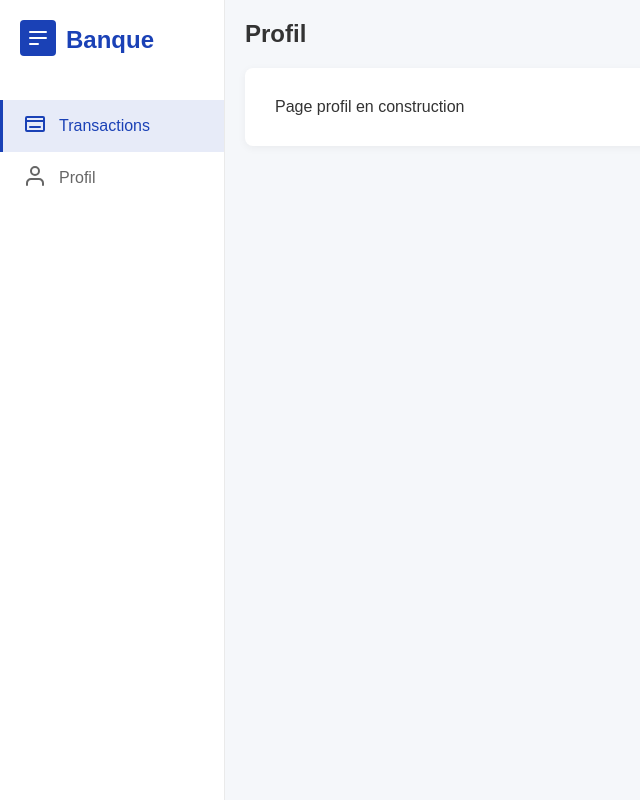
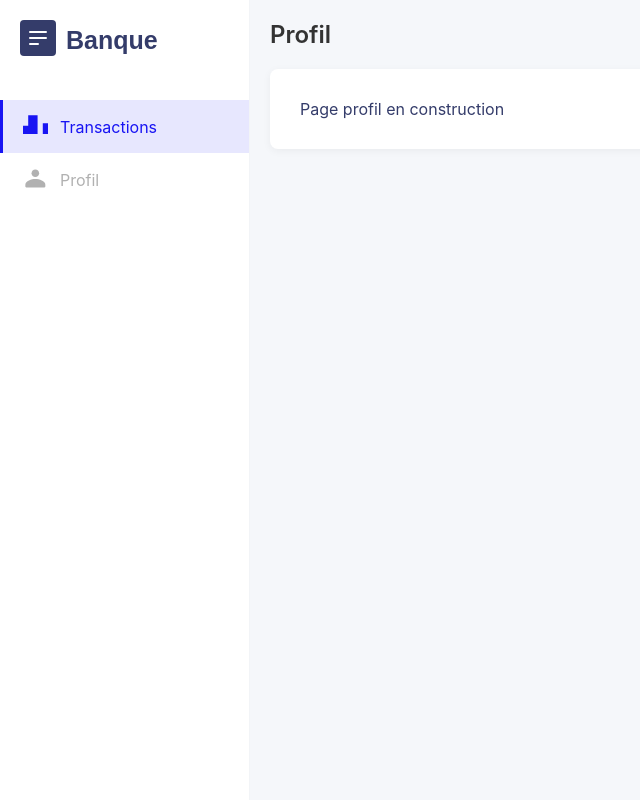
Before and after one commit to Florine2576/bank-devoxx, a Vue app: page /profil in a window 1280 px wide. Shown: the whole page, without its empty margins (0-640 px from the left). Built offline with nearby package versions, Linux system fonts and the light colour scheme; the HTML template or start-up script is replaced by a standard one.

Commit message:
Add Style

```diff
--- a/src/App.css
+++ b/src/App.css
@@ -1,6 +1,15 @@
 :root {
-  --positive-amount: #4caf50;
-  --negative-amount: #f44336;
+  --positive-amount: #16DBAA;
+  --negative-amount: #FE5C73;
+  --primary-blue: #1814F3;
+  --dark-blue-text: #343C6A;
+  --light-gray-bg: #F5F7FA;
+  --table-header-text: #718EBF;
+  --table-content-text: #232323;
+  --table-row-separator: #F2F4F7;
+  --card-border-radius: 25px;
+  --blue-gradient: linear-gradient(to bottom, #4C49ED, #0A06F4);
+  --green-gradient: linear-gradient(to bottom, #41D4A8, #128980);
 }
 
 * {
@@ -10,9 +19,9 @@
 }
 
 body {
-  font-family: Arial, sans-serif;
-  background-color: #f5f7fa;
-  color: #333;
+  font-family: 'Inter', Arial, sans-serif;
+  background-color: var(--light-gray-bg);
+  color: var(--dark-blue-text);
 }
 
 .app {
@@ -24,4 +33,5 @@ body {
   flex: 1;
   padding: 0;
   overflow-y: auto;
+  margin-left: 250px;
 }
--- a/src/navigation/infrastructure/primary/NavbarComponent/NavbarComponent.css
+++ b/src/navigation/infrastructure/primary/NavbarComponent/NavbarComponent.css
@@ -1,11 +1,14 @@
 .navbar {
   display: flex;
   flex-direction: column;
-  width: 225px;
+  width: 250px;
   height: 100vh;
   background-color: #fff;
-  border-right: 1px solid #eaeaea;
+  border-right: 1px solid var(--table-row-separator);
   padding: 20px 0;
+  position: fixed;
+  left: 0;
+  top: 0;
 }
 
 .navbar-logo {
@@ -20,9 +23,10 @@
 }
 
 .logo-text {
-  font-size: 24px;
-  font-weight: 600;
-  color: #1A41B6;
+  font-size: 25px;
+  font-weight: 700;
+  font-family: 'Montserrat Alternates', sans-serif;
+  color: var(--dark-blue-text);
 }
 
 .navbar-menu {
@@ -36,20 +40,20 @@
   align-items: center;
   padding: 12px 20px;
   cursor: pointer;
-  color: #666;
+  color: #B1B1B1;
   transition: background-color 0.2s, color 0.2s;
   border-left: 3px solid transparent;
 }
 
 .navbar-item:hover {
-  background-color: rgba(26, 65, 182, 0.05);
-  color: #1A41B6;
+  background-color: rgba(24, 20, 243, 0.05);
+  color: var(--primary-blue);
 }
 
 .navbar-item.active {
-  background-color: rgba(26, 65, 182, 0.1);
-  color: #1A41B6;
-  border-left: 3px solid #1A41B6;
+  background-color: rgba(24, 20, 243, 0.1);
+  color: var(--primary-blue);
+  border-left: 3px solid var(--primary-blue);
 }
 
 .navbar-icon {
@@ -57,7 +61,7 @@
 }
 
 .navbar-item:first-child {
-  color: #1A41B6;
-  background-color: rgba(26, 65, 182, 0.1);
-  border-left: 3px solid #1A41B6;
+  color: var(--primary-blue);
+  background-color: rgba(24, 20, 243, 0.1);
+  border-left: 3px solid var(--primary-blue);
 }
--- a/src/navigation/infrastructure/primary/NavbarComponent/NavbarComponent.html
+++ b/src/navigation/infrastructure/primary/NavbarComponent/NavbarComponent.html
@@ -2,7 +2,7 @@
   <div class="navbar-logo">
     <div class="logo-icon">
       <svg width="36" height="36" viewBox="0 0 36 36" fill="none" xmlns="http://www.w3.org/2000/svg">
-        <rect width="36" height="36" rx="4" fill="#1A41B6"/>
+        <rect width="36" height="36" rx="4" fill="#343C6A"/>
         <path d="M10 12H26M10 18H26M10 24H18" stroke="white" stroke-width="2" stroke-linecap="round"/>
       </svg>
     </div>
@@ -11,16 +11,17 @@
   <ul class="navbar-menu">
     <li class="navbar-item" data-selector="nav-item-transaction" @click="navigateTo('/')">
       <div class="navbar-icon">
-        <svg width="24" height="24" viewBox="0 0 24 24" fill="none" xmlns="http://www.w3.org/2000/svg">
-          <path d="M3 9H21M7 15H17M4 5H20C20.5523 5 21 5.44772 21 6V18C21 18.5523 20.5523 19 20 19H4C3.44772 19 3 18.5523 3 18V6C3 5.44772 3.44772 5 4 5Z" stroke="currentColor" stroke-width="2" stroke-linecap="round"/>
+        <svg width="25" height="25" viewBox="0 0 25 25" fill="none" xmlns="http://www.w3.org/2000/svg">
+          <path d="M5.21 22.01H14.58V3.13H5.21V22.01ZM5.21 22.01H0V13.83H5.21V22.01ZM19.79 11.17H25V22.01H19.79V11.17Z" fill="currentColor"/>
         </svg>
       </div>
       <span>Transactions</span>
     </li>
     <li class="navbar-item" data-selector="nav-item-profil" @click="navigateTo('/profil')">
       <div class="navbar-icon">
-        <svg width="24" height="24" viewBox="0 0 24 24" fill="none" xmlns="http://www.w3.org/2000/svg">
-          <path d="M20 21V19C20 17.9391 19.5786 16.9217 18.8284 16.1716C18.0783 15.4214 17.0609 15 16 15H8C6.93913 15 5.92172 15.4214 5.17157 16.1716C4.42143 16.9217 4 17.9391 4 19V21M16 7C16 9.20914 14.2091 11 12 11C9.79086 11 8 9.20914 8 7C8 4.79086 9.79086 3 12 3C14.2091 3 16 4.79086 16 7Z" stroke="currentColor" stroke-width="2" stroke-linecap="round" stroke-linejoin="round"/>
+        <svg width="25" height="25" viewBox="0 0 25 25" fill="none" xmlns="http://www.w3.org/2000/svg">
+          <path d="M12.34 12.04C14.44 12.04 16.14 10.34 16.14 8.24C16.14 6.14 14.44 4.44 12.34 4.44C10.24 4.44 8.54 6.14 8.54 8.24C8.54 10.34 10.24 12.04 12.34 12.04Z" fill="currentColor"/>
+          <path d="M12.34 13.96C8.54 13.96 2.34 15.86 2.34 19.66V21.58C2.34 22.06 2.74 22.46 3.22 22.46H21.46C21.94 22.46 22.34 22.06 22.34 21.58V19.66C22.34 15.86 16.14 13.96 12.34 13.96Z" fill="currentColor"/>
         </svg>
       </div>
       <span>Profil</span>
--- a/src/transactions/infrastructure/primary/AccountsComponent/AccountsComponent.css
+++ b/src/transactions/infrastructure/primary/AccountsComponent/AccountsComponent.css
@@ -1,56 +1,67 @@
 .accounts-section {
-  margin-bottom: 30px;
+  margin-bottom: 50px;
 }
 
 .section-title {
-  font-size: 20px;
+  font-size: 22px;
   font-weight: 600;
-  color: #333;
-  margin-bottom: 20px;
+  color: var(--dark-blue-text);
+  margin-bottom: 25px;
+  font-family: 'Inter', sans-serif;
 }
 
 .accounts-container {
   display: flex;
-  gap: 20px;
+  gap: 40px;
 }
 
 .account-card {
   flex: 1;
-  border-radius: 12px;
+  border-radius: var(--card-border-radius);
   overflow: hidden;
-  box-shadow: 0 4px 12px rgba(0, 0, 0, 0.05);
+  box-shadow: 0 4px 12px rgba(0, 0, 0, 0.1);
+  height: 225px;
+  position: relative;
 }
 
 .account-card.checking {
-  background: linear-gradient(to bottom, #4a5af8, #3f51b5);
+  background: var(--blue-gradient);
 }
 
 .account-card.saving {
-  background: linear-gradient(to bottom, #26c6da, #00acc1);
+  background: var(--green-gradient);
 }
 
 .account-header {
   padding: 20px;
   color: white;
-  font-weight: 600;
-  font-size: 18px;
+  font-weight: 400;
+  font-size: 20px;
+  text-align: center;
+  font-family: 'Lato', sans-serif;
 }
 
 .account-content {
-  background-color: rgba(255, 255, 255, 0.1);
   padding: 20px;
   color: white;
   text-align: center;
+  position: absolute;
+  width: 100%;
+  top: 50%;
+  transform: translateY(-25%);
 }
 
 .account-label {
-  font-size: 16px;
+  font-size: 24px;
   margin-bottom: 10px;
+  font-family: 'Lato', sans-serif;
+  font-weight: 400;
 }
 
 .account-amount {
-  font-size: 28px;
-  font-weight: 700;
+  font-size: 36px;
+  font-weight: 400;
+  font-family: 'Lato', sans-serif;
 }
 
 .accounts-loading, .accounts-error {
--- a/src/transactions/infrastructure/primary/TransactionsPage/TransactionsPage.css
+++ b/src/transactions/infrastructure/primary/TransactionsPage/TransactionsPage.css
@@ -1,12 +1,14 @@
 .transactions-page {
-  padding: 20px;
-  max-width: 1200px;
+  padding: 30px 40px;
+  max-width: 1440px;
   margin: 0 auto;
+  background-color: var(--light-gray-bg);
 }
 
 .page-title {
-  font-size: 24px;
+  font-size: 28px;
   font-weight: 600;
-  color: #333;
-  margin-bottom: 20px;
+  color: var(--dark-blue-text);
+  margin-bottom: 30px;
+  font-family: 'Inter', sans-serif;
 }
--- a/src/transactions/infrastructure/primary/TransactionsTableComponent/TransactionsTableComponent.css
+++ b/src/transactions/infrastructure/primary/TransactionsTableComponent/TransactionsTableComponent.css
@@ -1,5 +1,5 @@
 .transactions-section {
-  margin-top: 20px;
+  margin-top: 40px;
 }
 
 .transactions-header {
@@ -10,14 +10,16 @@
 }
 
 .section-title {
-  font-size: 20px;
+  font-size: 22px;
   font-weight: 600;
-  color: #333;
+  color: var(--dark-blue-text);
+  font-family: 'Inter', sans-serif;
 }
+
 
 .transactions-table-container {
   background-color: #fff;
-  border-radius: 8px;
+  border-radius: var(--card-border-radius);
   box-shadow: 0 2px 8px rgba(0, 0, 0, 0.05);
   overflow: hidden;
 }
@@ -28,18 +30,22 @@
 }
 
 .transactions-table th {
-  background-color: #f5f7fa;
   padding: 15px;
   text-align: left;
-  font-weight: 600;
-  color: #666;
-  border-bottom: 1px solid #eaeaea;
+  font-weight: 500;
+  color: var(--table-header-text);
+  border-bottom: 1px solid var(--table-row-separator);
+  font-size: 16px;
+  font-family: 'Inter', sans-serif;
 }
 
 .transactions-table td {
   padding: 15px;
-  border-bottom: 1px solid #eaeaea;
-  color: #333;
+  border-bottom: 1px solid var(--table-row-separator);
+  color: var(--table-content-text);
+  font-size: 16px;
+  font-family: 'Inter', sans-serif;
+  font-weight: 400;
 }
 
 .transactions-table tr:last-child td {
@@ -47,17 +53,17 @@
 }
 
 .transactions-table tr:hover {
-  background-color: #f9f9f9;
+  background-color: rgba(242, 244, 247, 0.5);
 }
 
 .positive-amount {
-  color: #4caf50 !important;
-  font-weight: 600;
+  color: var(--positive-amount) !important;
+  font-weight: 500;
 }
 
 .negative-amount {
-  color: #f44336 !important;
-  font-weight: 600;
+  color: var(--negative-amount) !important;
+  font-weight: 500;
 }
 
 .transactions-loading, .transactions-error {
```
